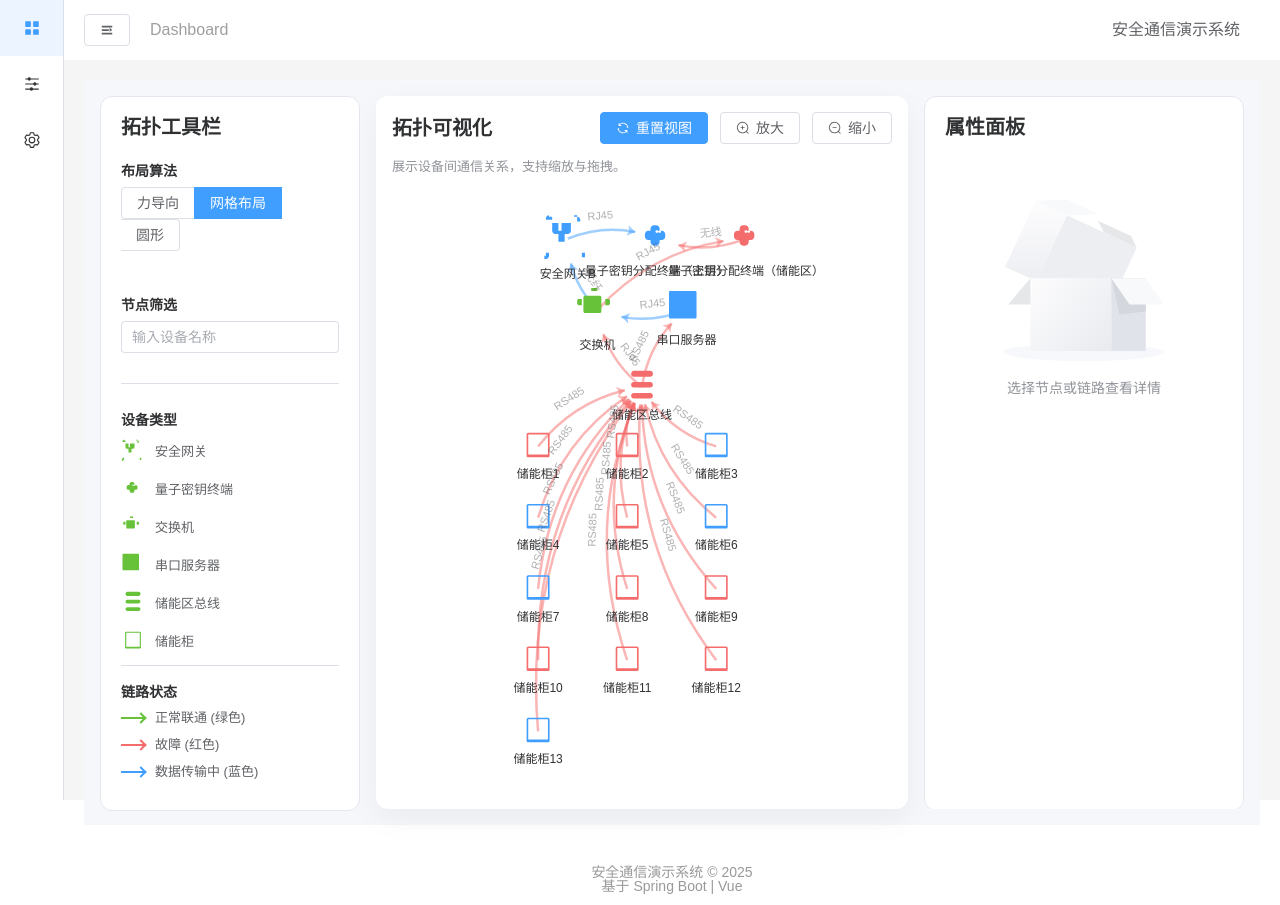
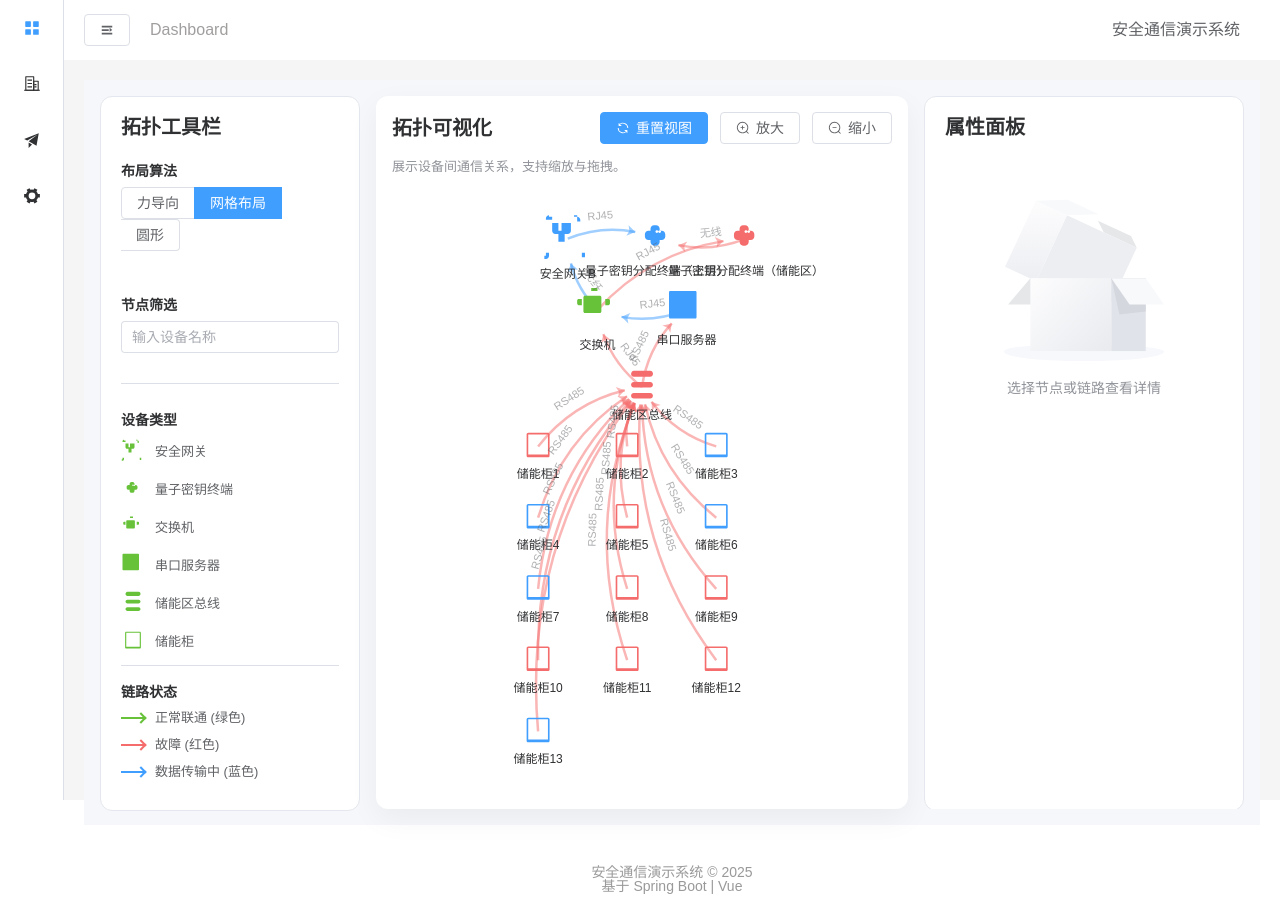
Before and after one commit to njingdan/front-vue, a Vue app: page / in a window 1280 px wide. Shown: the top 905 px of the page. Built offline with nearby package versions, Linux system fonts and the light colour scheme.

Commit message:
menu-modify

```diff
--- a/src/App.vue
+++ b/src/App.vue
@@ -42,5 +42,9 @@ const sidebarStore = useSidebarStore();
   background-color: #f5f5f5;
 }
 
+.el-aside {
+  background-color: #fff;
+}
+
 
 </style>
--- a/src/layout/Aside.vue
+++ b/src/layout/Aside.vue
@@ -5,7 +5,15 @@ import {
     Location,
     Setting,
     Operation,
-    Open
+    Open,
+    DataLine,
+    Key,
+    Notebook,
+    Tools,
+    Message,
+    Promotion,
+    HomeFilled,
+    OfficeBuilding
 } from '@element-plus/icons-vue'
 
 import { ref,computed } from 'vue'
@@ -43,31 +51,37 @@ const handleClose = (key, keyPath) => {
                     <span>主面板</span>
                 </el-menu-item>
 
+                <el-menu-item index="/module/auth">
+                    <el-icon><OfficeBuilding /></el-icon>
+                    <span>设备认证</span>
+                </el-menu-item>
+
+                <el-menu-item index="/module/key-distribute">
+                    <el-icon><Promotion /></el-icon>
+                    <span>秘钥分发</span>
+                </el-menu-item>
+
                 <el-sub-menu index="/module">
                     <template #title>
-                        <el-icon>
-                            <Operation />
-                        </el-icon>
-                        <span>功能模块</span>
+                       <el-icon><Tools /></el-icon>
+                        <span>管理模块</span>
                     </template>
 
                     <!-- 子菜单 -->
-                    <el-menu-item index="/module/collect">信号采集</el-menu-item>
-                    <el-menu-item index="/module/key-manage">秘钥管理</el-menu-item>
-                    <el-menu-item index="/module/key-distribute">秘钥分发</el-menu-item>
-                    <el-menu-item index="/module/encrypt">数据包加密</el-menu-item>
-                    <el-menu-item index="/module/auth">设备认证</el-menu-item>
-                    <el-menu-item index="/module/log">日志管理</el-menu-item>
-                    <el-menu-item index="/module/test">测试</el-menu-item>
+                    <el-menu-item index="/module/collect"><el-icon><DataLine /></el-icon>信号采集</el-menu-item>
+                    <el-menu-item index="/module/key-manage"><el-icon><Key /></el-icon>秘钥管理</el-menu-item>
+                    <el-menu-item index="/module/encrypt"><el-icon><Message /></el-icon>数据包加密</el-menu-item>
+                    <el-menu-item index="/module/log"><el-icon><Notebook /></el-icon>日志管理</el-menu-item>
+                    <!-- <el-menu-item index="/module/test">测试</el-menu-item> -->
                 </el-sub-menu>
 
 
-                <el-menu-item index="3">
+                <!-- <el-menu-item index="3">
                     <el-icon>
                         <setting />
                     </el-icon>
                     <span>其他</span>
-                </el-menu-item>
+                </el-menu-item> -->
             </el-menu>
 
         </el-col>
@@ -78,6 +92,18 @@ const handleClose = (key, keyPath) => {
 
 <style scoped>
 
+.el-menu{
+    background-color: #fff;
+}
+
+.el-sub-menu{
+    background-color: #fff;
+}
+
+.el-menu-item {
+    background-color: #fff;
+}
+
 /* 容器占满左侧高度 */
 .sidebar-container {
   height: 100vh; /* 占满视口高度 */
@@ -87,7 +113,7 @@ const handleClose = (key, keyPath) => {
 
 .sidebar-col {
   height: 100%; /* 继承父容器高度 */
-  background-color: #f5f5f5; /* 可选：统一背景色 */
+  background-color: blue; /* 可选：统一背景色 */
 }
 
 /* 菜单样式调整 */
```
